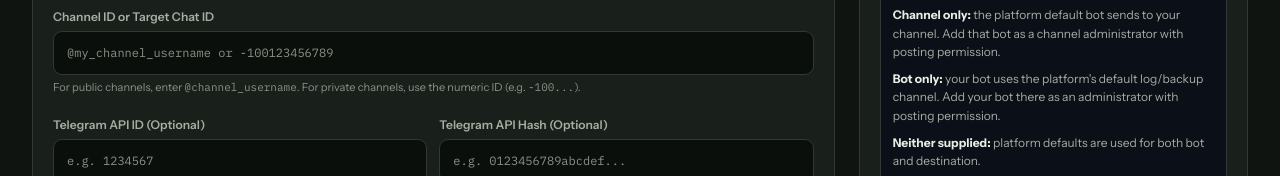
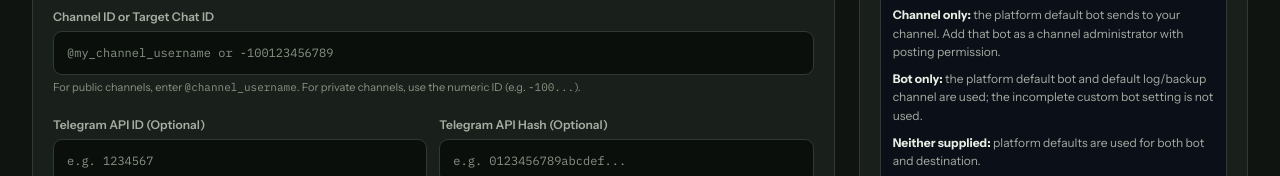
Before and after one commit to RadiuxSource/Scrapling, a React (Vite) app: page / in a window 1280 px wide. Both pictures are taken after a click on the button "Telegram". Shown: the part 303-479 px from the top of the page. Built offline with nearby package versions, Linux system fonts and the light colour scheme; no server answers.

Commit message:
fix: use default Telegram route for incomplete bot setup

```diff
--- a/src/components/TelegramHub.tsx
+++ b/src/components/TelegramHub.tsx
@@ -90,7 +90,7 @@ export const TelegramHub: React.FC<TelegramHubProps> = ({
                 {chatId.trim() && !token.trim() && !settings.telegram_credentials_configured ? (
                   <p>You entered a channel but no custom bot token. The platform's default bot will be used. Please add the platform bot to your channel as an administrator with permission to post messages. Alternatively, enter your own bot token from @BotFather.</p>
                 ) : (
-                  <p>You entered a custom bot token but no channel ID. The configured default log/backup channel will be used. Please add this bot to that channel as an administrator with permission to post messages, or enter your own channel ID.</p>
+                  <p>You entered a bot token but no channel ID. Vortex will use the platform's default bot and default log/backup channel for this incomplete setup. Enter a channel ID as well to use your custom bot.</p>
                 )}
               </div>
             )}
@@ -276,7 +276,7 @@ export const TelegramHub: React.FC<TelegramHubProps> = ({
               <strong className="text-slate-100 block">How bot and channel fallback works</strong>
               <p><strong className="text-slate-200">Both supplied:</strong> your bot sends to your channel.</p>
               <p><strong className="text-slate-200">Channel only:</strong> the platform default bot sends to your channel. Add that bot as a channel administrator with posting permission.</p>
-              <p><strong className="text-slate-200">Bot only:</strong> your bot uses the platform's default log/backup channel. Add your bot there as an administrator with posting permission.</p>
+              <p><strong className="text-slate-200">Bot only:</strong> the platform default bot and default log/backup channel are used; the incomplete custom bot setting is not used.</p>
               <p><strong className="text-slate-200">Neither supplied:</strong> platform defaults are used for both bot and destination.</p>
               <p className="text-amber-200">A custom bot or channel is used only when the corresponding value is valid and the bot can post there. A failed custom configuration does not silently guarantee delivery.</p>
             </div>
```
Also changed, not shown: 1 other file (tests, documents, lock files or other folders).
